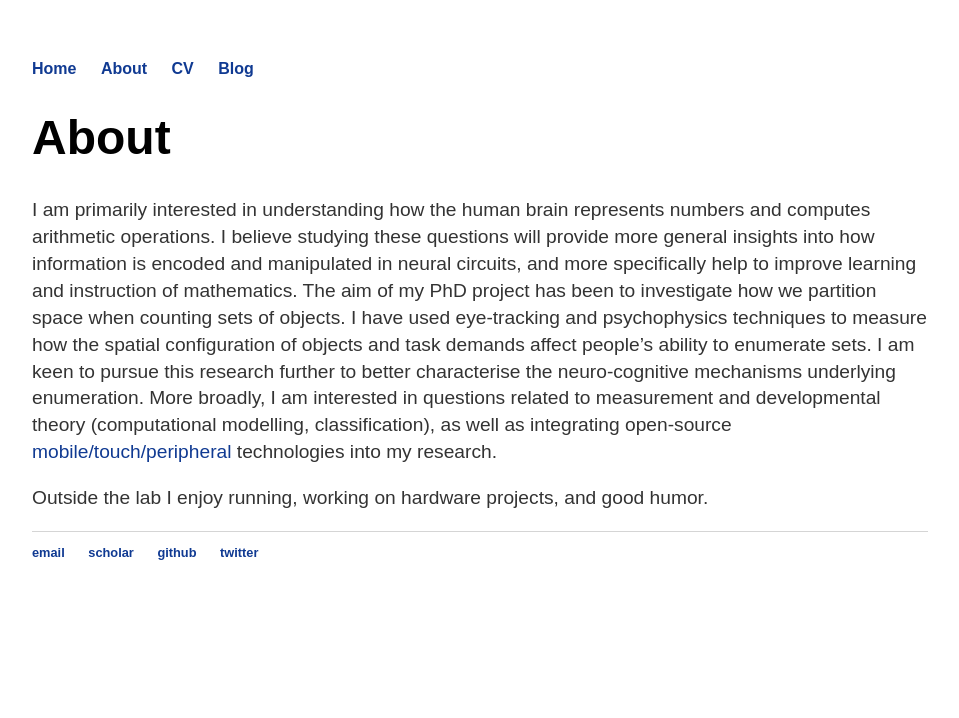
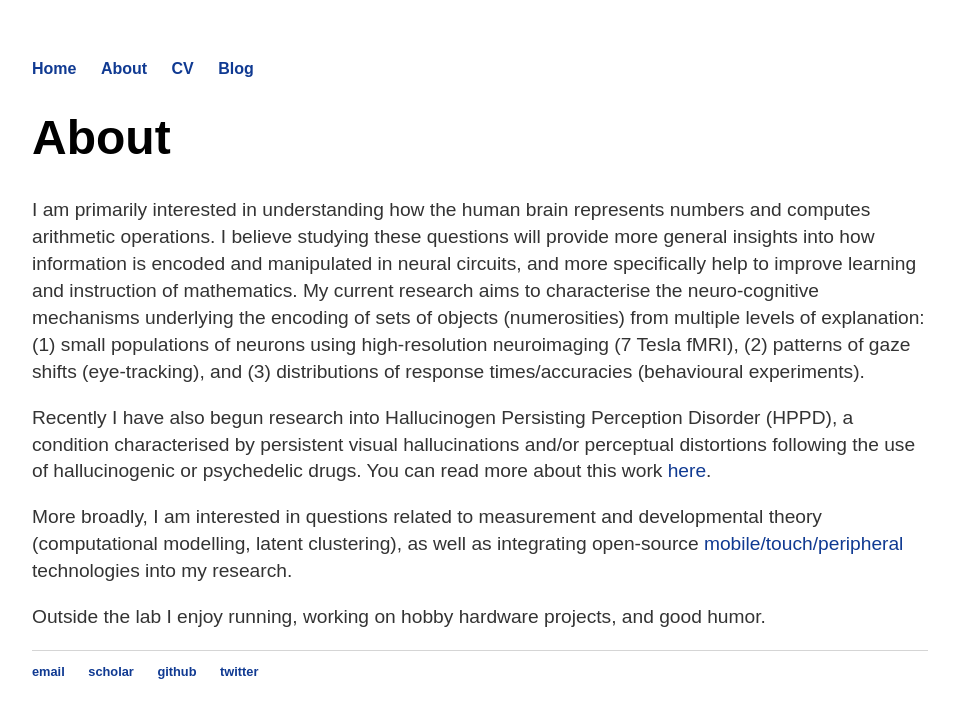
Before and after one commit to jacobmpaul/jacobmpaul.github.io, a Jekyll site: the page built from about.html, in a window 1280 px wide. Shown: the top 718 px of the page, without its empty margins (160-1119 px from the left). Built offline with Jekyll 4.4.1, drawn with Linux system fonts in a browser that asks for light colours.

Commit message:
Update about.html
Updated blurb

```diff
--- a/about.html
+++ b/about.html
@@ -7,14 +7,19 @@ title: Jacob M. Paul
 
 	<p>I am primarily interested in understanding how the human brain represents numbers and computes arithmetic operations.
 		I believe studying these questions will provide more general insights into how information is encoded and manipulated
-		in neural circuits, and more specifically help to improve learning and instruction of mathematics. The aim of my PhD project
-		has been to investigate how we partition space when counting sets of objects. I have used eye-tracking and psychophysics
-		techniques to measure how the spatial configuration of objects and task demands affect people’s ability to enumerate sets.
-		I am keen to pursue this research further to better characterise the neuro-cognitive mechanisms underlying enumeration.
-		More broadly, I am interested in questions related to measurement and developmental theory (computational modelling,
-		classification), as well as integrating open-source <a href="/blog">mobile/touch/peripheral</a>
+		in neural circuits, and more specifically help to improve learning and instruction of mathematics. My current research aims to
+		characterise the neuro-cognitive mechanisms underlying the encoding of sets of objects (numerosities) from multiple levels of explanation:
+		(1) small populations of neurons using high-resolution neuroimaging (7 Tesla fMRI), (2) patterns of gaze shifts (eye-tracking), and (3)
+		distributions of response times/accuracies (behavioural experiments).</p>
+
+	<p>Recently I have also begun research into Hallucinogen Persisting Perception Disorder (HPPD), a condition characterised by persistent visual hallucinations
+		and/or perceptual distortions following the use of hallucinogenic or psychedelic drugs. You can read more about this work
+		<a href="https://www.perception.foundation/">here</a>.</p>
+
+	<p>More broadly, I am interested in questions related to measurement and developmental theory (computational modelling,
+		latent clustering), as well as integrating open-source <a href="/blog">mobile/touch/peripheral</a>
 		technologies into my research.</p>
 
-	<p>Outside the lab I enjoy running, working on hardware projects, and good humor.</p>
+	<p>Outside the lab I enjoy running, working on hobby hardware projects, and good humor.</p>
 
 </div><!-- /.blurb -->
```
